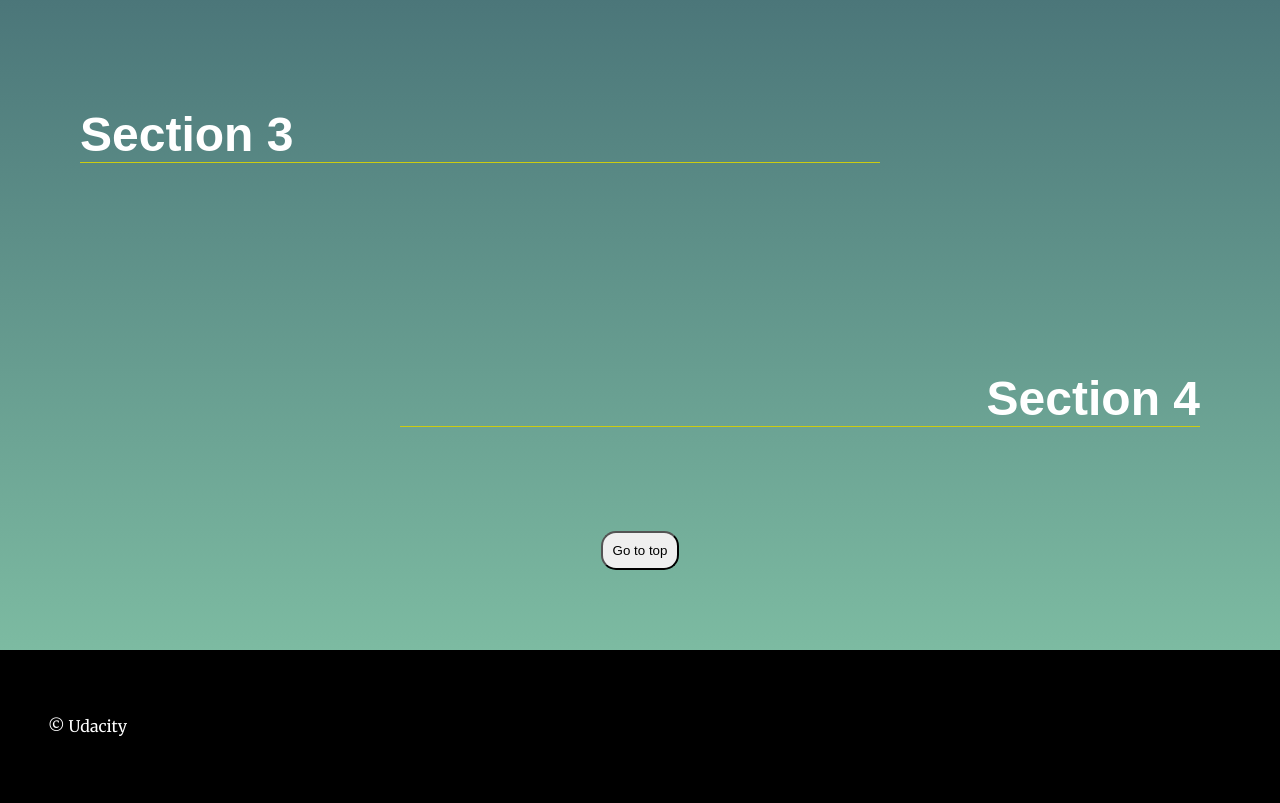
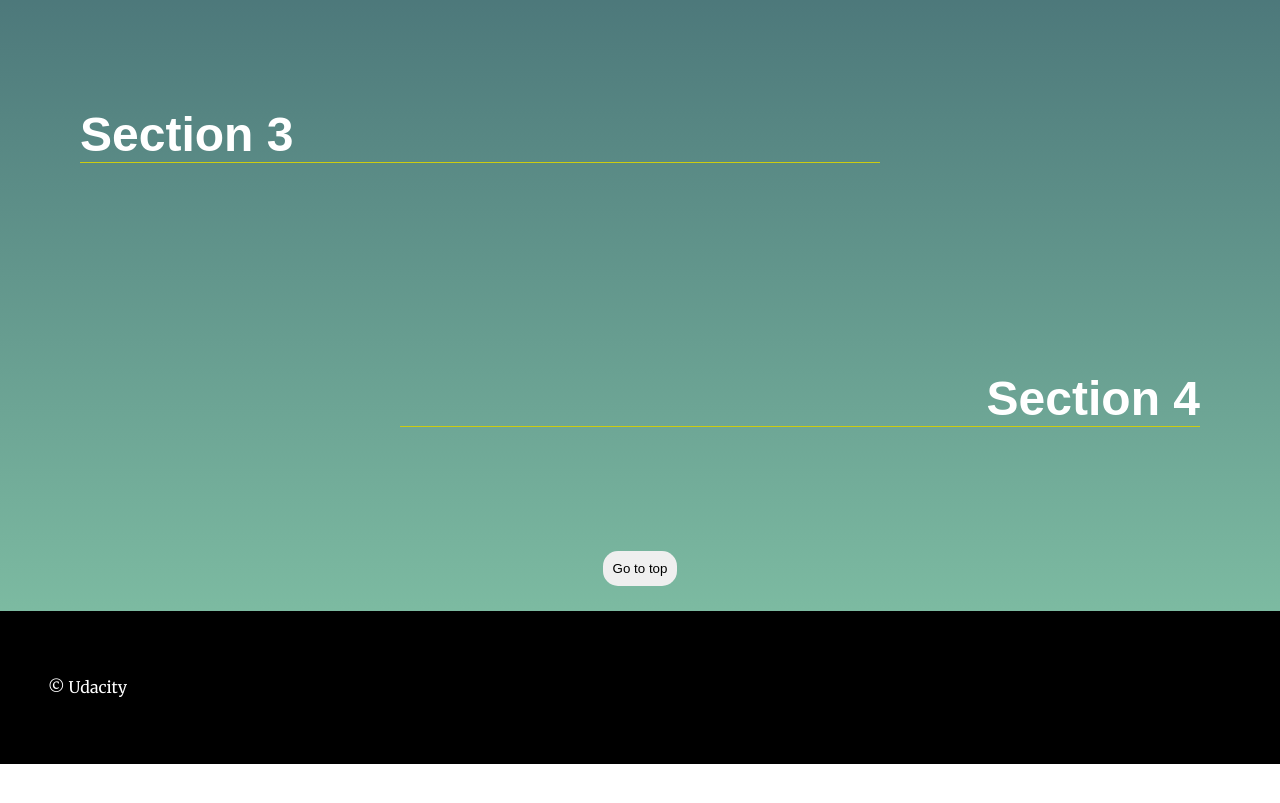
Before and after one commit to nmarkevich/LP, a website: page index.html in a window 1280 px wide. Shown: the part 995-1798 px from the top of the page. After the commit the page ends 1759 px from the top, so only its background shows below. Drawn offline with Linux system fonts and the light colour scheme.

Commit message:
feat: Making Go to top button visible below fold

```diff
--- a/css/styles.css
+++ b/css/styles.css
@@ -37,7 +37,7 @@ ul li a {
 }
 
 .active {
-    background-color: aquamarine;
+    background-color: gray;
 }
 
 /* Typeography General*/
@@ -77,11 +77,15 @@ main {
     justify-content: center;
 }
 
-button {
-    display: inline-block;
+#buttonToTop {
+    display: none;
     text-align: center;
+    border: none;
     border-radius: 15px;
     padding: 10px;
+    margin: 20px;
+    cursor: pointer;
+    position: absolute;
 }
 
 .main-hero {
--- a/index.html
+++ b/index.html
@@ -63,7 +63,7 @@
       </div>
     </section>
     <div class="button__panel">
-      <button type="button">Go to top</button>
+      <button onclick="topFunction()" id="buttonToTop">Go to top</button>
     </div>
   </main>
   <footer class="page__footer">
--- a/js/app.js
+++ b/js/app.js
@@ -23,6 +23,22 @@ for(const menuItem of menuItems){
     }, 3000);
 });
 
+}
+
+const myButton = document.getElementById('buttonToTop');
+
+window.onscroll = () => {
+    console.log(document.documentElement.scrollTop);
+    console.log(document.body.scrollHeight);
+    if (document.documentElement.scrollTop+window.innerHeight+10 >= document.documentElement.scrollHeight) {
+        myButton.style.display = "block";
+    } else {
+        myButton.style.display = "none";
+    }
+};
+
+function topFunction () {
+    document.documentElement.scrollTo(0,0);
 }
 
 /**
```
